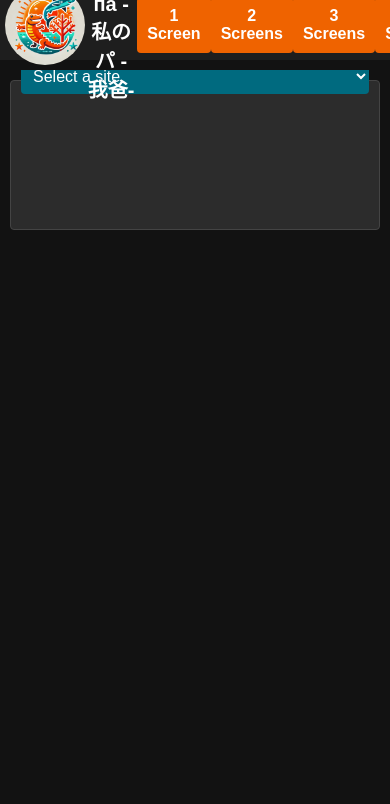
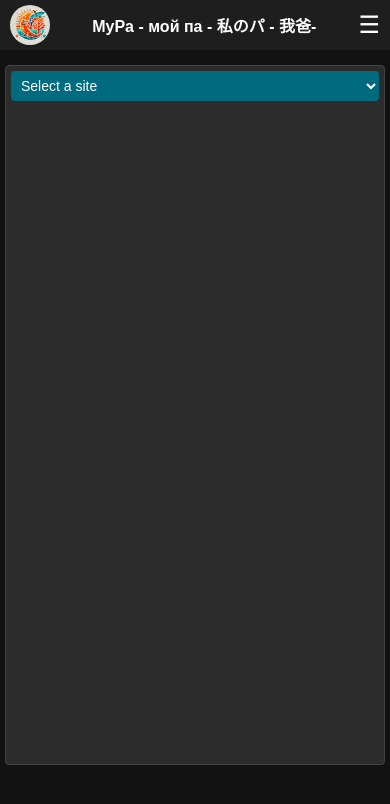
Before and after one commit to Mino75/2025-nali, a website: page index.html in a window 390 px wide. Drawn offline with Linux system fonts and the light colour scheme.

Commit message:
responsive

```diff
--- a/index.html
+++ b/index.html
@@ -10,7 +10,11 @@
 <body>
   <div class="sidebar">
     <img src="logo.webp" alt="Logo" class="logo">
-    <h2> MyPa - мой па - 私のパ - 我爸- </h2>
+    <h2>MyPa - мой па - 私のパ - 我爸-</h2>
+    <!-- Hamburger icon for mobile -->
+    <span class="menu-toggle">&#9776;</span>
+    <!-- Wrap buttons inside a container -->
+    <div class="menu-items">
       <button data-screens="1">1 Screen</button>
       <button data-screens="2">2 Screens</button>
       <button data-screens="3">3 Screens</button>
@@ -18,6 +22,7 @@
       <button data-screens="20">20 Screens</button>
       <button id="clear-cache-btn">Clear Cache</button>
     </div>
+  </div>
   <div class="main" id="main-content">
     <!-- Screens will be generated here -->
   </div>
--- a/styles.js
+++ b/styles.js
@@ -37,6 +37,11 @@
       text-align: center;
     }
 
+    /* Show buttons container on desktop */
+    .menu-items {
+      display: block;
+    }
+
     .sidebar button {
       display: block;
       width: 100%;
@@ -73,8 +78,8 @@
     .grid-4 { display: grid; grid-template-columns: repeat(4, 1fr); grid-auto-rows: 100vh; }
     .grid-20 {
       display: grid;
-        grid-template-columns: repeat(4, 1fr); /* 4 screens per row */
-        grid-auto-rows: 250px; /* Fixed height for 20-screen mode */
+      grid-template-columns: repeat(4, 1fr);
+      grid-auto-rows: 250px;
       height: 100vh;
       overflow-y: auto;
       align-content: start;
@@ -108,45 +113,105 @@
       border: none;
     }
 
-      /* MOBILE-SPECIFIC STYLES (applies only when screen width <=768px) */
+    /* MOBILE-SPECIFIC STYLES */
     @media only screen and (max-width: 768px) {
-        /* Convert Sidebar to a Top Floating Menu */
+      /* Convert sidebar into a top header */
       .sidebar {
         width: 100%;
-          height: 60px;
+        height: 50px;
         display: flex;
         align-items: center;
-          justify-content: space-around;
+        justify-content: space-between;
         position: fixed;
         top: 0;
         left: 0;
-          bottom: unset;
-          padding: 5px;
+        padding: 5px 10px;
         z-index: 1000;
       }
 
-        /* Adjust Main Content to start below the floating menu */
+      .sidebar .logo {
+        width: 40px;
+        height: 40px;
+        margin: 0;
+      }
+
+      .sidebar h2 {
+        font-size: 16px;
+        margin: 0;
+        flex-grow: 1;
+        text-align: center;
+      }
+
+      /* Hamburger icon visible on mobile */
+      .sidebar .menu-toggle {
+        font-size: 24px;
+        cursor: pointer;
+        user-select: none;
+      }
+
+      /* Dropdown menu (hidden by default) */
+      .sidebar .menu-items {
+        display: none;
+        flex-direction: column;
+        position: absolute;
+        top: 50px;
+        left: 0;
+        width: 100%;
+        background: #1e1e1e;
+        box-shadow: 0 2px 5px rgba(0,0,0,0.5);
+      }
+
+      /* Mobile button styling */
+      .sidebar .menu-items button {
+        width: 100%;
+        margin: 0;
+        padding: 5px;
+        font-size: 12px;
+        border-bottom: 1px solid #333;
+      }
+
+      /* Show dropdown when active */
+      .sidebar.active .menu-items {
+        display: flex;
+      }
+
+      /* Adjust main content to start below the header */
       .main {
-          margin-left: 0;
-          margin-top: 70px;
+        margin: 0;
+        margin-top: 60px;
         display: block;
         overflow-y: auto;
-          height: calc(100vh - 70px);
+        height: calc(100vh - 60px);
+        padding: 5px;
       }
 
-        /* Force All Screens into a Single Column with Fixed Height */
+      /* Adjust screens for mobile */
       .screen {
         width: 100%;
-          height: 150px;
+        height: 700px;
         margin-bottom: 10px;
+        padding: 5px;
         display: flex;
-          align-items: center;
-          justify-content: center;
+        flex-direction: column;
       }
 
-        /* Ensure any grid layouts are overridden on mobile */
-        .grid-1, .grid-2, .grid-3, .grid-4, .grid-20 {
-          display: block !important;
+      .screen select {
+        width: 100%;
+        padding: 6px;
+        margin-bottom: 6px;
+        font-size: 14px;
+      }
+    }
+
+    /* Hide hamburger and show full menu on larger screens */
+    @media only screen and (min-width: 769px) {
+      .menu-toggle {
+        display: none;
+      }
+      .menu-items {
+        display: block;
+        position: static;
+        box-shadow: none;
       }
     }
   `;
@@ -154,4 +219,15 @@
   var style = document.createElement('style');
   style.innerHTML = css;
   document.head.appendChild(style);
+
+  // Toggle dropdown menu on mobile when hamburger is clicked
+  document.addEventListener('DOMContentLoaded', function() {
+    var sidebar = document.querySelector('.sidebar');
+    var toggle = document.querySelector('.menu-toggle');
+    if (toggle) {
+      toggle.addEventListener('click', function() {
+        sidebar.classList.toggle('active');
+      });
+    }
+  });
 })();
```
Also changed, not shown: main.js (line endings or trailing spaces). Lines whose indentation alone changed are shown as unchanged.
